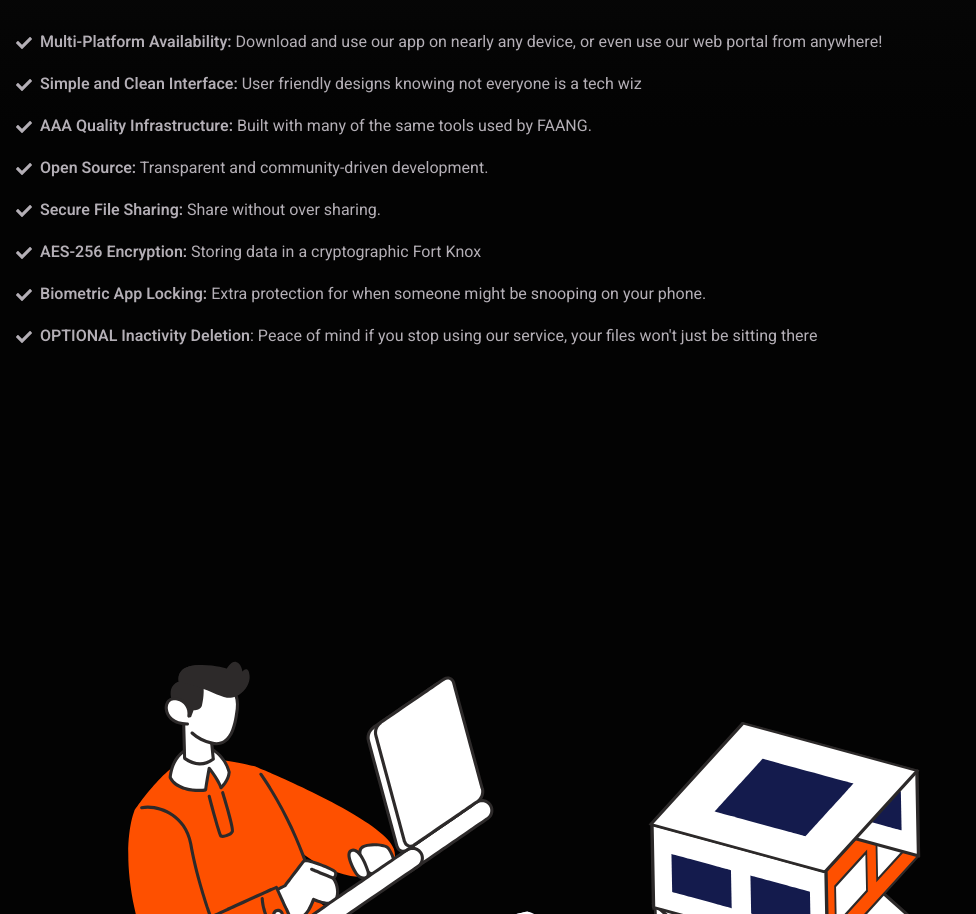
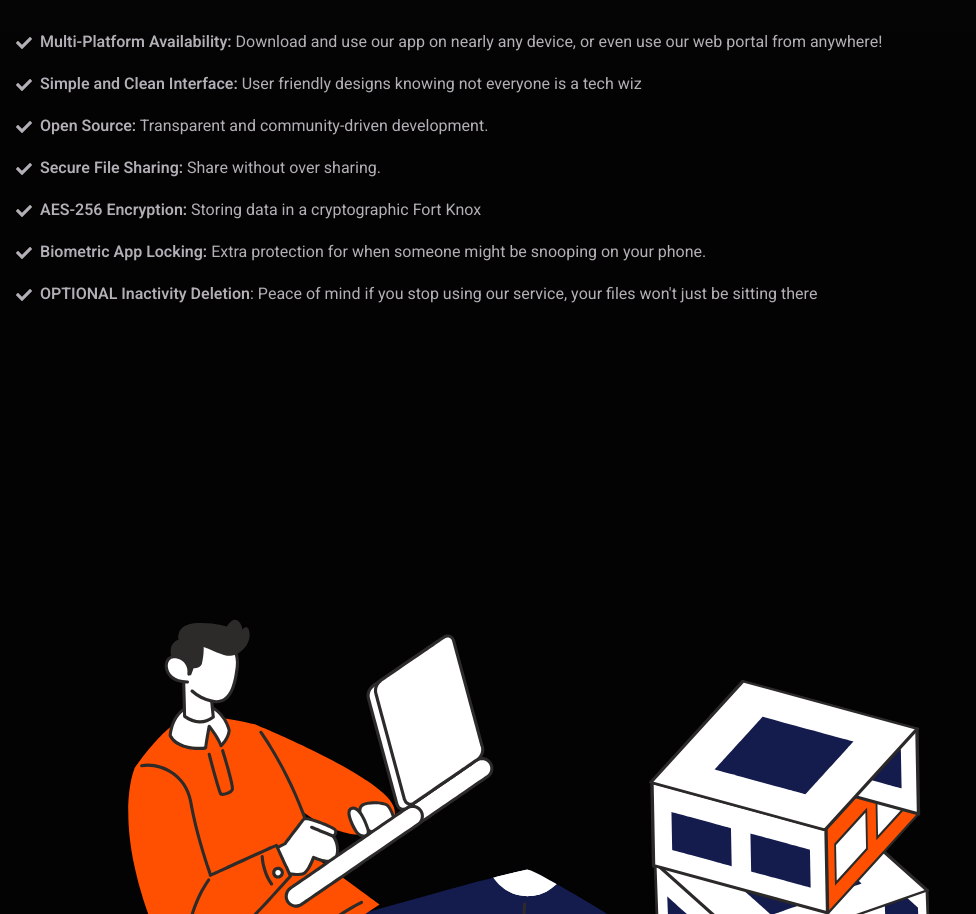
Before and after one commit to TheRedSpy15/blazedcloud-landing, an Astro site: page / in a window 1280 px wide. Shown: the part 2373-3287 px from the top of the page, without its empty margins (0-976 px from the left). Built offline with nearby package versions, Linux system fonts and the light colour scheme; Astro itself is replaced by a stand-in of ours; what tailwind-bootstrap-grid would draw is missing.

Commit message:
remove FAANG feature

```diff
--- a/src/content/homepage/index.md
+++ b/src/content/homepage/index.md
@@ -21,7 +21,6 @@ features:
     bulletpoints:
     - "**Multi-Platform Availability:** Download and use our app on nearly any device, or even use our web portal from anywhere!"
     - "**Simple and Clean Interface:** User friendly designs knowing not everyone is a tech wiz"
-    - "**AAA Quality Infrastructure:** Built with many of the same tools used by FAANG."
     - "**Open Source:** Transparent and community-driven development."
     - "**Secure File Sharing:** Share without over sharing."
     - "**AES-256 Encryption:** Storing data in a cryptographic Fort Knox"
```
